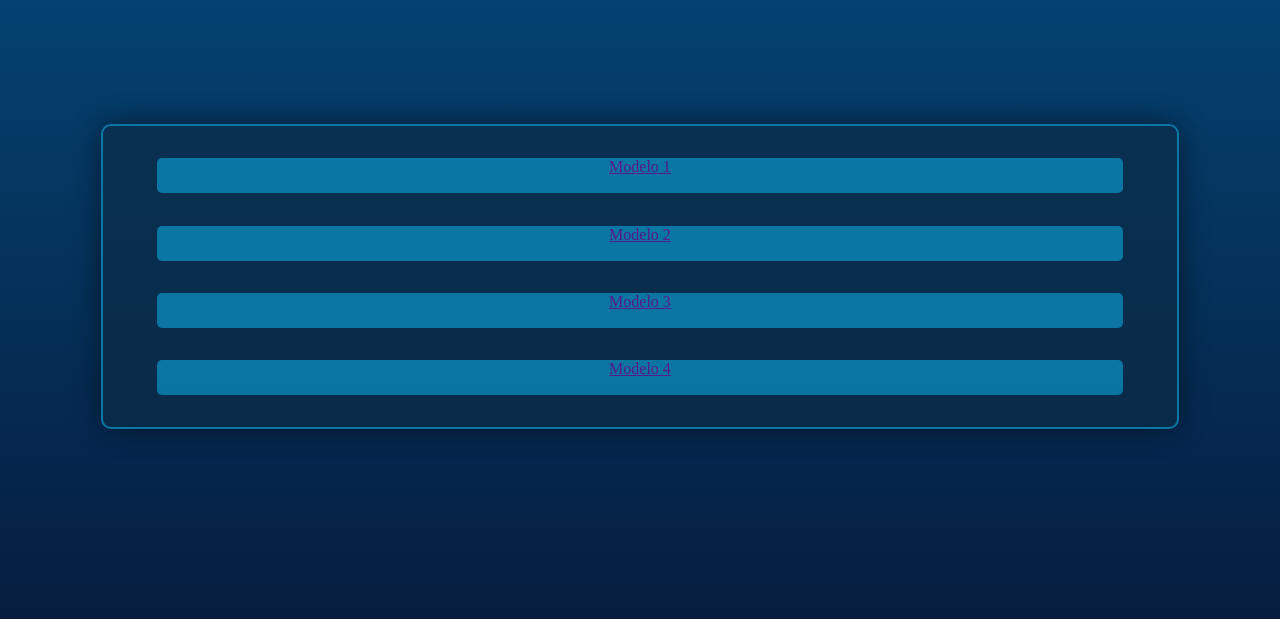
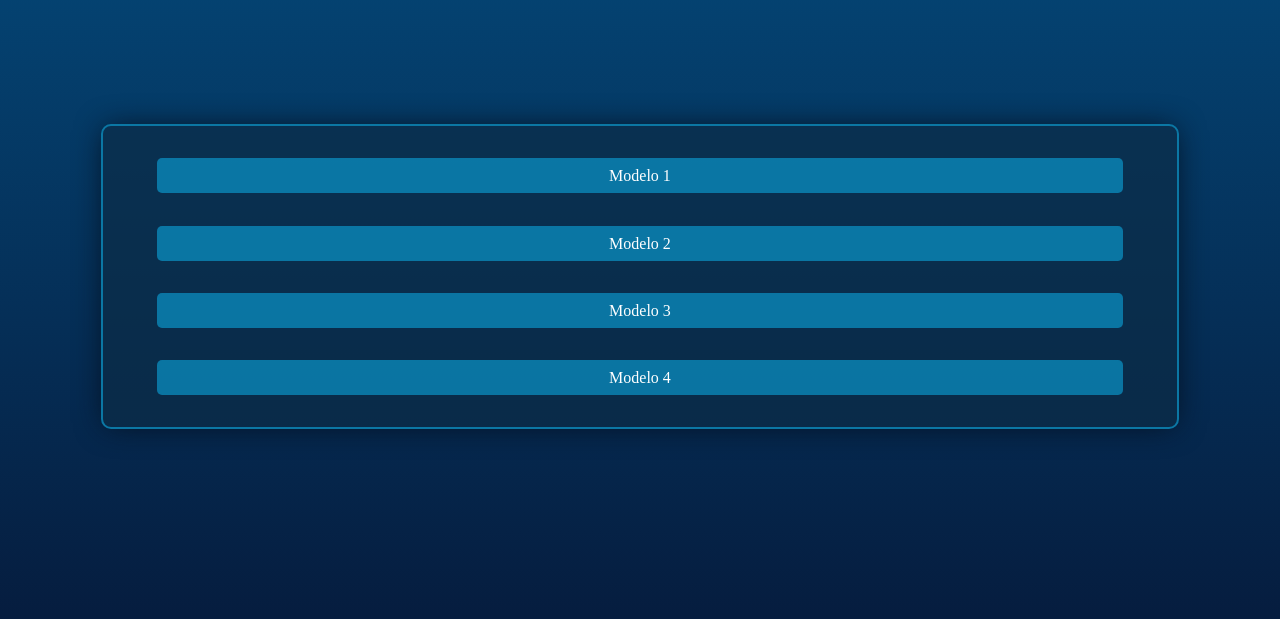
Before and after one commit to Augusto-san/telas-de-login, a plain HTML site: page index.html in a window 1280 px wide. Shown: the part 69-688 px from the top of the page. Drawn offline with Linux system fonts and the light colour scheme.

Commit message:
Página de escolha ok

```diff
--- a/estilo.css
+++ b/estilo.css
@@ -45,6 +45,14 @@ h1#escolher-modelo{
 }
 
 
-.modelo:hover {
+.modelo:hover, .link-tela:hover {
 	background-color: #06bfff;
+	color: #fff;
 }
+
+
+.link-tela{
+	text-decoration: none;
+	color: #fff; /*c7cccf;*/
+	line-height: 35px;
+}
--- a/index.html
+++ b/index.html
@@ -14,10 +14,10 @@
 	<hr id="linha">
 
 	<div id="box-escolha">
-		<div class="modelo"><a href="">Modelo 1</a></div>
-		<div class="modelo"><a href="">Modelo 2</a></div>
-		<div class="modelo"><a href="">Modelo 3</a></div>
-		<div class="modelo"><a href="">Modelo 4</a></div>
+		<div class="modelo"><a class="link-tela" href="">Modelo 1</a></div>
+		<div class="modelo"><a class="link-tela" href="">Modelo 2</a></div>
+		<div class="modelo"><a class="link-tela" href="">Modelo 3</a></div>
+		<div class="modelo"><a class="link-tela" href="">Modelo 4</a></div>
 	</div>
 
 </body>
```
